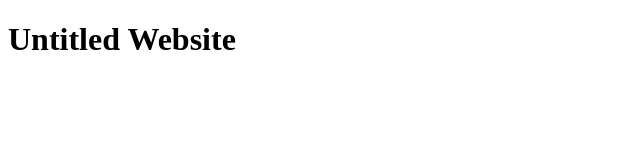
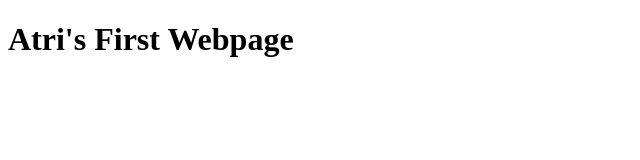
Before and after one commit to ICD2O-AtriSarker/Intro-03-FirstWebpage, a plain HTML site: page index.html in a window 1280 px wide. Shown: the whole page, without its empty margins (0-640 px from the left). Drawn offline with Linux system fonts and the light colour scheme.

Commit message:
Changed from Untitled Webpage to "Atri's Webpage"

```diff
--- a/index.html
+++ b/index.html
@@ -4,12 +4,12 @@
 <head>
   <meta charset="utf-8">
   <meta name="viewport" content="width=device-width">
-  <title>FirstReplitWebpage</title>
+  <title> Atri's First Webpage </title>
   <link href="style.css" rel="stylesheet" type="text/css" />
 </head>
 
 <body>
-  <h1> Untitled Website </h1>
+  <h1> Atri's First Webpage </h1>
   <script src="script.js"></script>
 </body>
 
```
